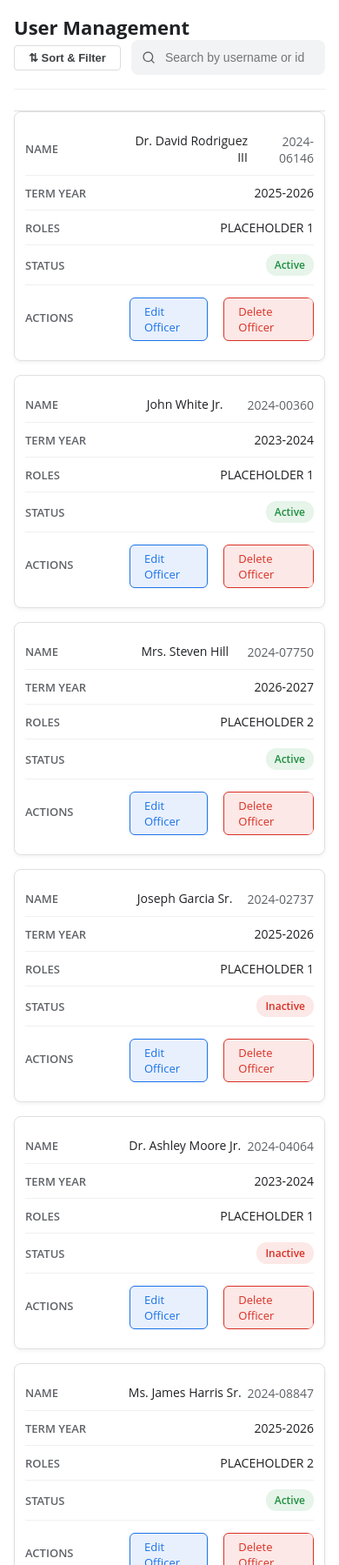
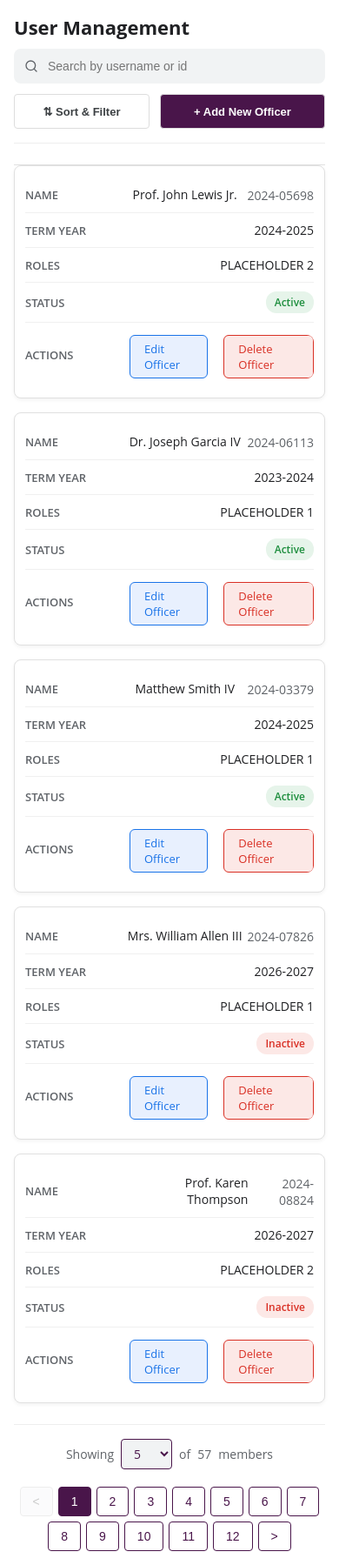
Before and after one commit to Knlvalencia/KrakenVault, a PHP site: page /usermanagement.php in a window 390 px wide. Shown: the part 74-1873 px from the top of the page at 87% size. Run offline with PHP 8.4, Linux system fonts and the light colour scheme.

Commit message:
Few changes to CSS and Functional Pagination

```diff
--- a/main.js
+++ b/main.js
@@ -83,11 +83,22 @@ document.addEventListener('DOMContentLoaded', () => {
     const tbody = document.getElementById('tBody');
     const editRow = document.getElementById('editRow');
 
+    // Pagination
+    // const perPageValue = document.getElementById('perPageValue');
+    const perPageSelect = document.getElementById('perPageSelect');
+    // const perPageDropdown = document.querySelector('.per-page-dropdown');
+
     // Initialize for Dropdown
     let currentOpenDropdown = null;
 
     // Initialize for Delete Modal
     let currentDelete = null;
+
+    // Pagination Variables
+    let currentPage = 1;
+    let rowsPerPage = 5; // Default rows per page (Can be changed accordingly)
+    let allRows = [];
+    let currentDisplayRows = [];
 
     // --- METHODS ---
     // Open Modal
@@ -104,9 +115,10 @@ document.addEventListener('DOMContentLoaded', () => {
     }
 
     // Open Delete Modal
-    function showDeleteModal(row, name) {
+    function showDeleteModal(row) {
         currentDelete = row;
-        deleteName.textContent = name;
+        const data = JSON.parse(row.getAttribute('data-info'));
+        deleteName.textContent = data.fullName;
         deleteModal.style.display = 'flex';
     }
 
@@ -143,6 +155,88 @@ document.addEventListener('DOMContentLoaded', () => {
                 <td colspan="5" style="color: #c872b5; text-align: center;"> <strong> NO ENTRIES YET! </strong></td>
             </tr>`;
         }
+    }
+
+    // Update Display of Pagination
+    function updatePagination() {
+        const totalMembers = currentDisplayRows.length;
+        const totalPages = Math.ceil(totalMembers / rowsPerPage);
+
+        // Update "members of #"
+        document.getElementById('totalMembers').textContent = totalMembers;
+
+        // Update pagination buttons
+        const paginationContainer = document.querySelector('.pagination-controls');
+        paginationContainer.innerHTML = '';
+
+        // Previous Button
+        const prevBtn = document.createElement('button');
+        prevBtn.className = 'page-btn';
+        prevBtn.textContent = '<';
+        prevBtn.disabled = currentPage === 1;
+        prevBtn.onclick = () => {
+            if (currentPage > 1) {
+                currentPage--;
+                renderCurrentPage();
+            }
+        };
+        paginationContainer.appendChild(prevBtn);
+
+        // Page Number Buttons
+        for (let i = 1; i <= totalPages; i++) {
+            const pageBtn = document.createElement('button');
+            pageBtn.className = 'page-btn';
+            if (i === currentPage) {pageBtn.classList.add('active');}
+            pageBtn.textContent = i;
+            pageBtn.onclick = () => {
+                currentPage = i;
+                renderCurrentPage();
+            };
+            paginationContainer.appendChild(pageBtn);
+        }
+
+        const nextBtn = document.createElement('button');
+        nextBtn.className = 'page-btn';
+        nextBtn.textContent = '>';
+        nextBtn.disabled = currentPage === totalPages;
+        nextBtn.onclick = () => {
+            if (currentPage < totalPages) {
+                currentPage++;
+                renderCurrentPage();
+            }
+        };
+        paginationContainer.appendChild(nextBtn);
+    }
+
+    // Render Current Page
+    function renderCurrentPage() {
+        const totalMembers = currentDisplayRows.length;
+
+        if (totalMembers === 0) {
+            const allTableRows = Array.from(tbody.querySelectorAll('tr:not(.empty-row)'));
+            allTableRows.forEach(row => row.style.display = 'none');
+            updatePagination();
+            return;
+        }
+
+        const start = (currentPage - 1) * rowsPerPage;
+        const end = start + rowsPerPage;
+        const rowsToShow = currentDisplayRows.slice(start, end);
+
+        // Initially hide the rows
+        const allTableRows = Array.from(tbody.querySelectorAll('tr:not(.empty-row)'));
+        allTableRows.forEach(row => row.style.display = 'none');
+
+        // Only show rows for each page
+        rowsToShow.forEach(row => row.style.display = '');
+
+        updatePagination();
+    }
+
+    function updateDisplay() {
+        currentDisplayRows = Array.from(tbody.querySelectorAll('tr:not(.empty-row)'));
+        currentPage = 1;
+        renderCurrentPage();
     }
 
     // Validate and get data (e.g., name, term year, roles)
@@ -204,6 +298,8 @@ document.addEventListener('DOMContentLoaded', () => {
         const newRow = createRow(dataWithStatus); // must be changed to createRow(data) when removing
         tbody.appendChild(newRow);
         updateEmptyPlaceholder();
+
+        updateDisplay();
     }
 
     // Update exisiting row
@@ -225,6 +321,8 @@ document.addEventListener('DOMContentLoaded', () => {
             // Added for randomized status
             const updatedData = {...data, status: existingData.status};
             row.setAttribute('data-info', JSON.stringify(updatedData)); // Must be changed to JSON.stringify(data);
+
+            updateDisplay();
         }
     }
 
@@ -279,7 +377,7 @@ document.addEventListener('DOMContentLoaded', () => {
         deleteBtn.onclick = (e) => {
             e.stopPropagation();
             const name = row.cells[0].textContent;
-            showDeleteModal(row, name);
+            showDeleteModal(row);
             menuDiv.classList.remove('active');
             menuDiv.classList.remove('dropup');
             if (currentOpenDropdown === menuDiv) {
@@ -354,13 +452,7 @@ document.addEventListener('DOMContentLoaded', () => {
         // Get all rows
         let rows = Array.from(tbody.querySelectorAll('tr:not(.empty-row)'));
 
-        // Only show visible rows
-        let visibleRows = [];
-
         rows.forEach(row => {
-            // Reset row first
-            row.style.display = '';
-
             const data = JSON.parse(row.getAttribute('data-info'));
             const statusSpan = row.querySelector('td:nth-child(4) span');
             const status = statusSpan ? statusSpan.textContent.toLowerCase() : '';
@@ -391,8 +483,10 @@ document.addEventListener('DOMContentLoaded', () => {
             }
 
             row.style.display = showRow ? '' : 'none';
-            if (showRow) {visibleRows.push(row);}
         });
+
+        // Only show visible rows
+        let visibleRows = rows.filter(row => row.style.display !== 'none');
 
         // Sort Logic
         visibleRows.sort((a, b) => {
@@ -416,8 +510,8 @@ document.addEventListener('DOMContentLoaded', () => {
                         return nameWithNoPrefix.toLowerCase();
                     }
 
-                    valA = dataA.fullName.toLowerCase();
-                    valB = dataB.fullName.toLowerCase();
+                    valA = removePrefix(dataA.fullName);
+                    valB = removePrefix(dataB.fullName);
                     break;
                 case 'dateAssumed':
                     valA = new Date(dataA.dateAssumed);
@@ -438,6 +532,9 @@ document.addEventListener('DOMContentLoaded', () => {
         });
 
         visibleRows.forEach(row => tbody.appendChild(row));
+        rows.filter(row => row.style.display === 'none').forEach(row => tbody.appendChild(row));
+
+        return visibleRows;
     }
 
     // --- EVENT LISTENERS ---
@@ -514,6 +611,9 @@ document.addEventListener('DOMContentLoaded', () => {
     if (filterBtn) {
         filterBtn.addEventListener('click', () => {
             applyFilterAndSort();
+            currentDisplayRows = Array.from(tbody.querySelectorAll('tr:not(.empty-row)')).filter(row => row.style.display !== 'none');
+            currentPage = 1;
+            renderCurrentPage();
             filterWrapper.classList.remove('active');
         });
     }
@@ -557,6 +657,14 @@ document.addEventListener('DOMContentLoaded', () => {
             currentOpenDropdown = null;
         }
     });
+
+    if (perPageSelect) {
+        perPageSelect.addEventListener('change' , (e) => {
+            rowsPerPage = parseInt(e.target.value);
+            currentPage = 1;
+            renderCurrentPage();
+        });
+    }
 
     // AUTOMATE TEST - Comment the loop to disable
     function autoTestAddOfficer() {
@@ -620,10 +728,15 @@ document.addEventListener('DOMContentLoaded', () => {
         form.dispatchEvent(new Event('submit'));
     }
 
+    async function runAutoTest() {
+        for (var i = 0; i < 57; i++) {
+            await new Promise(resolve => setTimeout(resolve, 100));
+            autoTestAddOfficer();
+        }
+    }
+
     // Comment this to disable automate test
-    for (var i = 0; i < 50; i++) {
-        autoTestAddOfficer();
-    }
+    runAutoTest();
 });
 
 // =========================================
--- a/usermanagement.php
+++ b/usermanagement.php
@@ -109,6 +109,16 @@
             <h1>User Management</h1>
             <div class="user-search-group">
 
+                <!-- SEARCH BAR -->
+                <div class="search-wrapper">
+                    <svg class="search-icon" xmlns="http://www.w3.org/2000/svg" viewBox="0 0 24 24" fill="none" stroke="currentColor" stroke-width="2" stroke-linecap="round" stroke-linejoin="round">
+                        <circle cx="11" cy="11" r="8"></circle>
+                        <line x1="21" y1="21" x2="16.65" y2="16.65"></line>
+                    </svg>
+                    <input type="text" class="search-input with-icon" placeholder="Search by username or id">
+                </div>
+                <!-- END OF SEARCH BAR -->
+
                 <!-- FILTER DROPDOWN MODAL START-->
                 <div class="filter-wrapper">
                     <button class="action-button sort-btn"><span class="sort-icon">⇅</span> Sort & Filter</button>
@@ -168,14 +178,7 @@
                 </div>
                 </div>
                 <!-- END FILTER DROPDOWN MODAL -->
-
-                <div class="search-wrapper">
-                    <svg class="search-icon" xmlns="http://www.w3.org/2000/svg" viewBox="0 0 24 24" fill="none" stroke="currentColor" stroke-width="2" stroke-linecap="round" stroke-linejoin="round">
-                        <circle cx="11" cy="11" r="8"></circle>
-                        <line x1="21" y1="21" x2="16.65" y2="16.65"></line>
-                    </svg>
-                    <input type="text" class="search-input with-icon" placeholder="Search by username or id">
-                </div>
+                <button class="action-button new-officer-btn">+ Add New Officer</button>
             </div>
         </div>
         <!-- TITLE AREA END -->
@@ -202,23 +205,28 @@
 
         <!-- CONTROL BAR START -->
         <div class="bottom-bar">
+
             <div class="display-controls">
                 <span>Showing</span>
-                <select class="row-select">
-                    <option value="9">9</option>
-                    <option value="10" selected>10</option>
-                    <option value="20">20</option>
-                    <option value="50">50</option>
+                <select id="perPageSelect" class="per-page-select">
+                    <option value="5"> 5 </option>
+                    <option value="10"> 10 </option>
+                    <option value="20"> 20 </option>
+                    <option value="50"> 50 </option>
                 </select>
-                <span>members of 50</span>
+                <span> of </span>
+                <span id="totalMembers"> 0 </span>
+                <span> members </span>
             </div>
+
+            <!-- PAGINATION START -->
             <div class="pagination-controls">
                 <button class="page-btn">&lt;</button>
-                <button class="page-btn active">1</button>
+                <button class="page-btn">1</button>
                 <button class="page-btn">2</button>
                 <button class="page-btn">&gt;</button>
             </div>
-            <button class="action-button new-officer-btn">+ Add New Officer</button>
+            <!-- END OF PAGINATION -->
         </div>
         <!-- CONTROL BAR END -->
     </main>
--- a/users.css
+++ b/users.css
@@ -39,20 +39,10 @@
     gap: 12px;
 }
 
-/* safe to delete? class x-btn is not in usermanagement.php */
-.x-btn {
-    height: 40px; /* Matches the search bar height */
-    display: flex;
-    align-items: center;
-    gap: 6px;
-    white-space: nowrap;
-    background-color: #f8f9fa;
-    color: #202124;
-}
-
 /* Filter & Sort Dropdown */
 .sort-btn {
     position: relative;
+    height: 40px;
 }
 
 .filter-wrapper {
@@ -422,37 +412,46 @@ tr:has(.actions-menu.active) {
 
 .page-btn {
     background: #fff;
-    border: 1px solid #ddd;
+    border: 1px solid #49154a;
     border-radius: 4px;
     cursor: pointer;
-    color: #5f6368;
+    color: #49154a;
     font-size: 14px;
+    font-weight: 500;
     padding: 6px 12px;
-    transition: all 0.2s;
+    /*min-width: 36px;*/
+    transition: all 0.2s ease;
 }
 
 .page-btn:hover {
-    background-color: #f1f3f4;
-    color: #202124;
+    background-color: #f3e5f4;
+    color: #49154a;
+    border-color: #49154a;
 }
 
 .page-btn.active {
-    background-color: #e8f0fe;
-    color: #1a73e8;
-    border-color: #1a73e8;
-    font-weight: bold;
+    background-color: #49154a;
+    color: #fff;
+    border-color: #49154a;
 }
 
+.page-btn:disabled {
+    opacity: 0.5;
+    cursor: not-allowed;
+    background-color: #f8f9fa;
+    color: #999;
+    border-color: #ddd;
+}
 .new-officer-btn {
-    background-color: #fff;
-    color: #3c4043;
+    background-color: #49154a;
+    color: white;
     border: 1px solid #ddd;
     transition: all 0.2s ease;
+    height: 40px;
 }
 
 .new-officer-btn:hover {
-    background-color: #f1f3f4;
-    color: #202124;
+    background-color: #3b113c;
     border-color: #ccc;
 }
 
@@ -632,29 +643,61 @@ tr:has(.actions-menu.active) {
 }
 
 .delete-modal-actions button {
-    padding: 8px 20px;
+    padding: 10px 24px;
     border-radius: 6px;
     cursor: pointer;
     font-size: 14px;
     font-weight: 600;
-    border: none;
+    transition: all 0.2s ease;
 }
 
 .delete-modal-actions .btn-delete {
     background-color: #fff;
+    color: #3c4043;
     border: 1px solid #ddd;
 }
 
-.delete-modal-actions .btn-confirm {
-    background-color: #d93025;
-    color: #fff;
+.delete-modal-actions .btn-delete:hover {
+    background-color: #f1f3f4;
+    border-color: #ccc;
 }
 
-.delete-modal-actions .btn-confirm:hover {background-color: #c5221f;}
+.delete-modal-actions .btn-confirm {
+    background-color: #49154a;
+    color: white;
+    border: none;
+}
+
+.delete-modal-actions .btn-confirm:hover {background-color: #3b113c;}
 
 @keyframes modalSlideIn {
     from { opacity: 0; transform: translateY(-20px); }
     to { opacity: 1; transform: translateY(0); }
+}
+
+.per-page-select {
+    background-color: #f1f3f4;
+    border: 1px solid #49154a;
+    border-radius: 4px;
+    padding: 4px 8px;
+    font-weight: 500;
+    font-size: 14px;
+    font-family: inherit;
+    cursor: pointer;
+    color: #49154a;
+    transition: all 0.2s ease;
+    /*height: 38px;*/
+}
+
+.per-page-select:hover {
+    background-color: #e8e8e8;
+    border-color: #49154a;
+}
+
+.per-page-select:focus {
+    outline: none;
+    border-color: #3b113c;
+    /*box-shadow: 0 0 0 2px rgba(73, 21, 74, 0.2); */
 }
 
 @media (max-width: 600px) {.form-grid { grid-template-columns: 1fr; }}
@@ -678,13 +721,30 @@ tr:has(.actions-menu.active) {
         display: flex;
         flex-direction: row;
         flex-wrap: wrap; /* Allows wrapping on small screens */
-        align-items: center;
+        align-items: stretch;
         gap: 12px;
     }
 
     .search-wrapper {
+        margin-top: 10px;
+        margin-left: 0px;
+        flex: 0 0 100%;
+        width: 100% !important;
+        order: 1;
+    }
+
+    .filter-wrapper {
         flex: 1;
-        min-width: 180px;
+        order: 2;
+    }
+
+    .filter-wrapper .sort-btn {width: 100%;}
+
+    .new-officer-btn {
+        flex: 1;
+        order: 3;
+        margin-left: 0px;
+        width: 100%;
     }
 
     .search-input.with-icon {width: 100%;}
@@ -856,23 +916,30 @@ tr:has(.actions-menu.active) {
         width: 100%;
     }
 
+    .pagination-controls {
+        gap: 6px;
+    }
+
+    .page-btn {
+        padding: 8px 14px;
+        font-size: 14px;
+    }
+
+    .per-page-select {
+        padding: 6px 10px;
+        font-size: 14px;
+    }
+
+    .display-controls {
+        gap: 8px;
+        flex-wrap: wrap;
+        justify-content: center;
+    }
+    .display-controls span {font-size: 14px;}
+
     .display-controls, .pagination-controls {
         justify-content: center;
         width: 100%;
         flex-wrap: wrap;
     }
-
-    .new-officer-btn {
-        height: 40px;
-        width: 100%;
-        order: 1;
-    }
-
-    .display-controls {
-        order: 3;
-    }
-
-    .pagination-controls {
-        order: 2;
-    }
 }
```
Also changed, not shown: other parts of users.css (+18 -6 lines).
